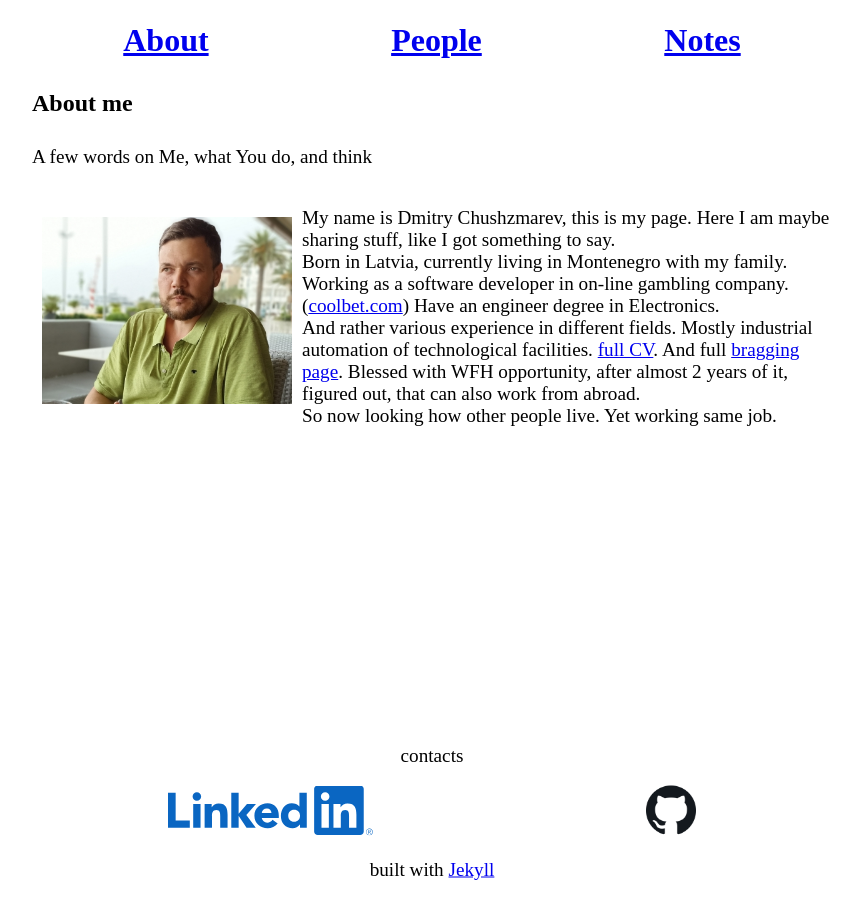
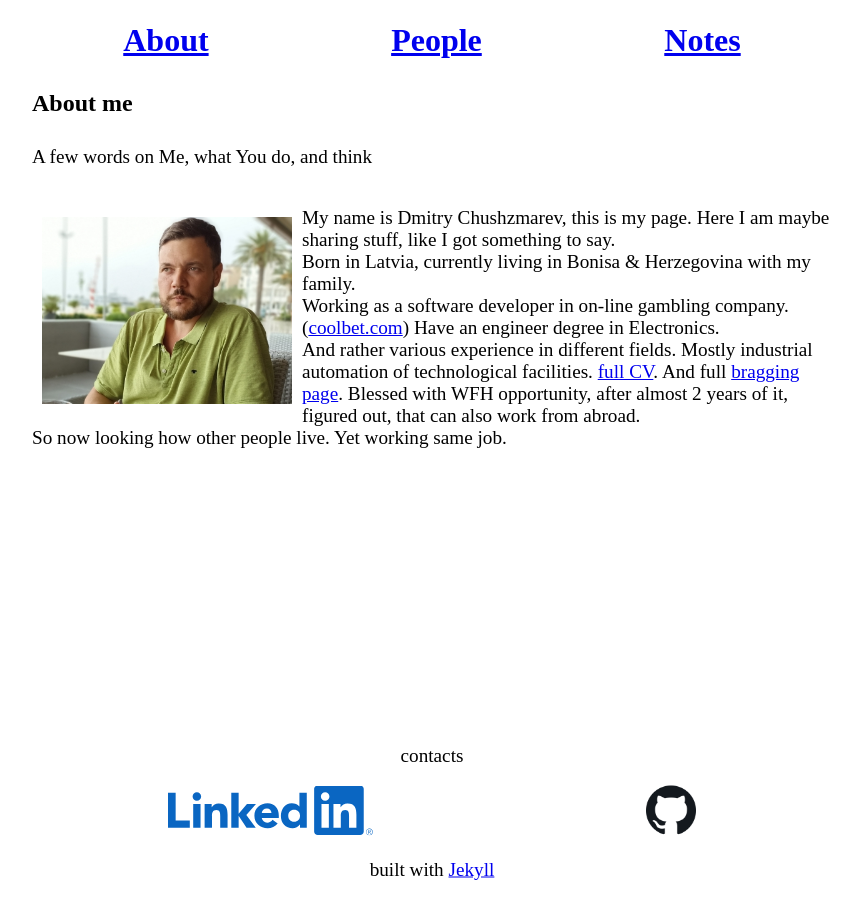
Before and after one commit to DmitryAlCh/mypage, a Jekyll site: the page built from index.md, in a window 1280 px wide. Shown: the whole page, without its empty margins (208-1068 px from the left). Built offline with Jekyll 4.4.1, drawn with Linux system fonts in a browser that asks for light colours.

Commit message:
update my current location

```diff
--- a/index.md
+++ b/index.md
@@ -11,7 +11,7 @@ class="photo"
 />
 My name is Dmitry Chushzmarev, this is my page. Here I am maybe sharing stuff, like
 I got something to say.
-Born in Latvia, currently living in Montenegro with my family.
+Born in Latvia, currently living in Bonisa & Herzegovina with my family.
 Working as a software developer in on-line gambling company.([coolbet.com](http://www.coolbet.com))
 Have an engineer degree in Electronics.
 And rather various experience in different fields. Mostly industrial automation
```
